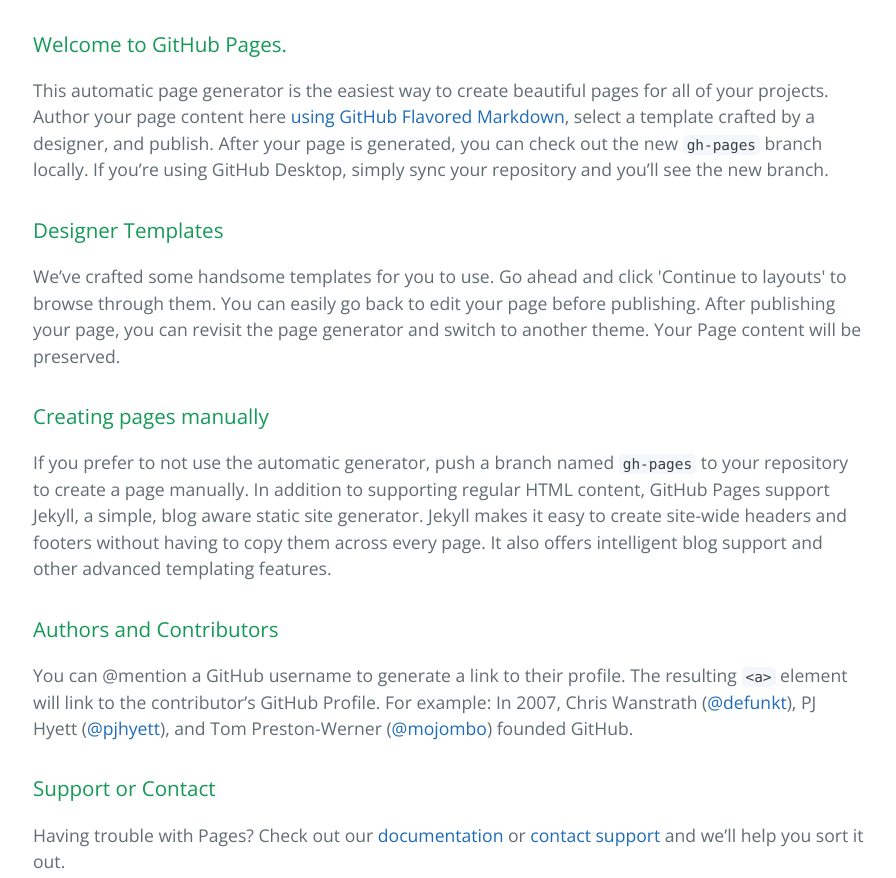
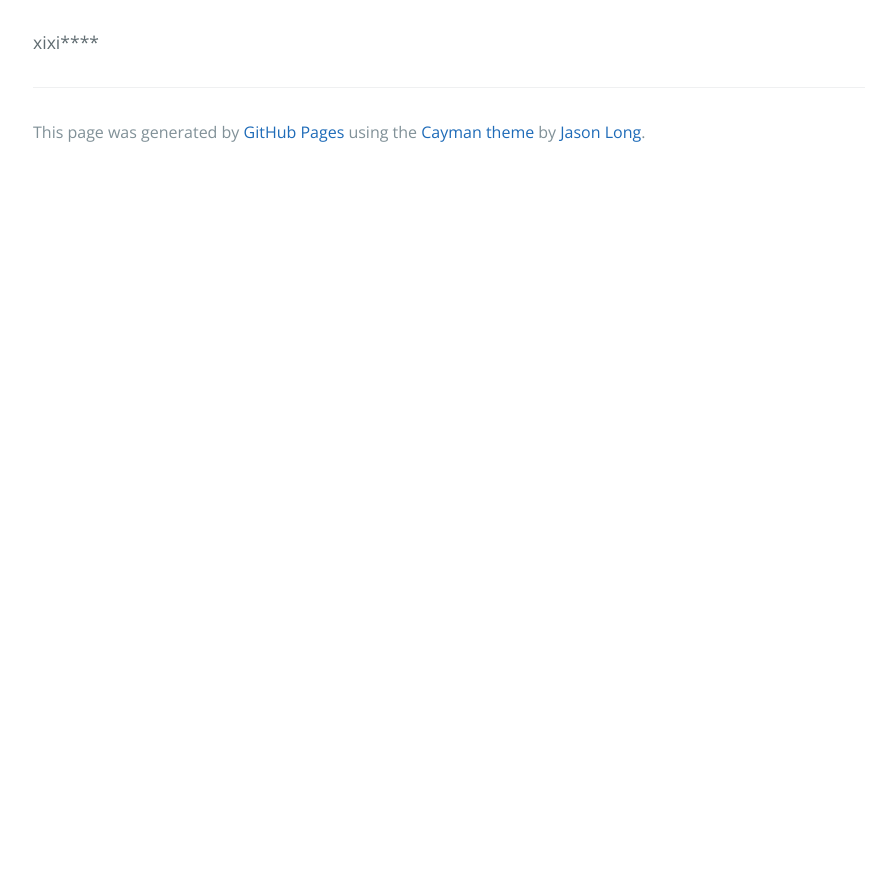
Before and after one commit to cykgxy/cykgxy.github.io, a plain HTML site: page index.html in a window 1280 px wide. Shown: the part 320-1198 px from the top of the page, without its empty margins (191-1087 px from the left). After the commit the page ends 800 px from the top, so only its background shows below. Drawn offline with nearby package versions, Linux system fonts and the light colour scheme.

Commit message:
Replace master branch with page content via GitHub

```diff
--- a/index.html
+++ b/index.html
@@ -16,30 +16,7 @@
     </section>
 
     <section class="main-content">
-      <h3>
-<a id="welcome-to-github-pages" class="anchor" href="#welcome-to-github-pages" aria-hidden="true"><span aria-hidden="true" class="octicon octicon-link"></span></a>Welcome to GitHub Pages.</h3>
-
-<p>This automatic page generator is the easiest way to create beautiful pages for all of your projects. Author your page content here <a href="https://guides.github.com/features/mastering-markdown/">using GitHub Flavored Markdown</a>, select a template crafted by a designer, and publish. After your page is generated, you can check out the new <code>gh-pages</code> branch locally. If you’re using GitHub Desktop, simply sync your repository and you’ll see the new branch.</p>
-
-<h3>
-<a id="designer-templates" class="anchor" href="#designer-templates" aria-hidden="true"><span aria-hidden="true" class="octicon octicon-link"></span></a>Designer Templates</h3>
-
-<p>We’ve crafted some handsome templates for you to use. Go ahead and click 'Continue to layouts' to browse through them. You can easily go back to edit your page before publishing. After publishing your page, you can revisit the page generator and switch to another theme. Your Page content will be preserved.</p>
-
-<h3>
-<a id="creating-pages-manually" class="anchor" href="#creating-pages-manually" aria-hidden="true"><span aria-hidden="true" class="octicon octicon-link"></span></a>Creating pages manually</h3>
-
-<p>If you prefer to not use the automatic generator, push a branch named <code>gh-pages</code> to your repository to create a page manually. In addition to supporting regular HTML content, GitHub Pages support Jekyll, a simple, blog aware static site generator. Jekyll makes it easy to create site-wide headers and footers without having to copy them across every page. It also offers intelligent blog support and other advanced templating features.</p>
-
-<h3>
-<a id="authors-and-contributors" class="anchor" href="#authors-and-contributors" aria-hidden="true"><span aria-hidden="true" class="octicon octicon-link"></span></a>Authors and Contributors</h3>
-
-<p>You can @mention a GitHub username to generate a link to their profile. The resulting <code>&lt;a&gt;</code> element will link to the contributor’s GitHub Profile. For example: In 2007, Chris Wanstrath (<a href="https://github.com/defunkt" class="user-mention">@defunkt</a>), PJ Hyett (<a href="https://github.com/pjhyett" class="user-mention">@pjhyett</a>), and Tom Preston-Werner (<a href="https://github.com/mojombo" class="user-mention">@mojombo</a>) founded GitHub.</p>
-
-<h3>
-<a id="support-or-contact" class="anchor" href="#support-or-contact" aria-hidden="true"><span aria-hidden="true" class="octicon octicon-link"></span></a>Support or Contact</h3>
-
-<p>Having trouble with Pages? Check out our <a href="https://help.github.com/pages">documentation</a> or <a href="https://github.com/contact">contact support</a> and we’ll help you sort it out.</p>
+      <p>xixi****</p>
 
       <footer class="site-footer">
 
```
Also changed, not shown: params.json (+1 -1 lines).
